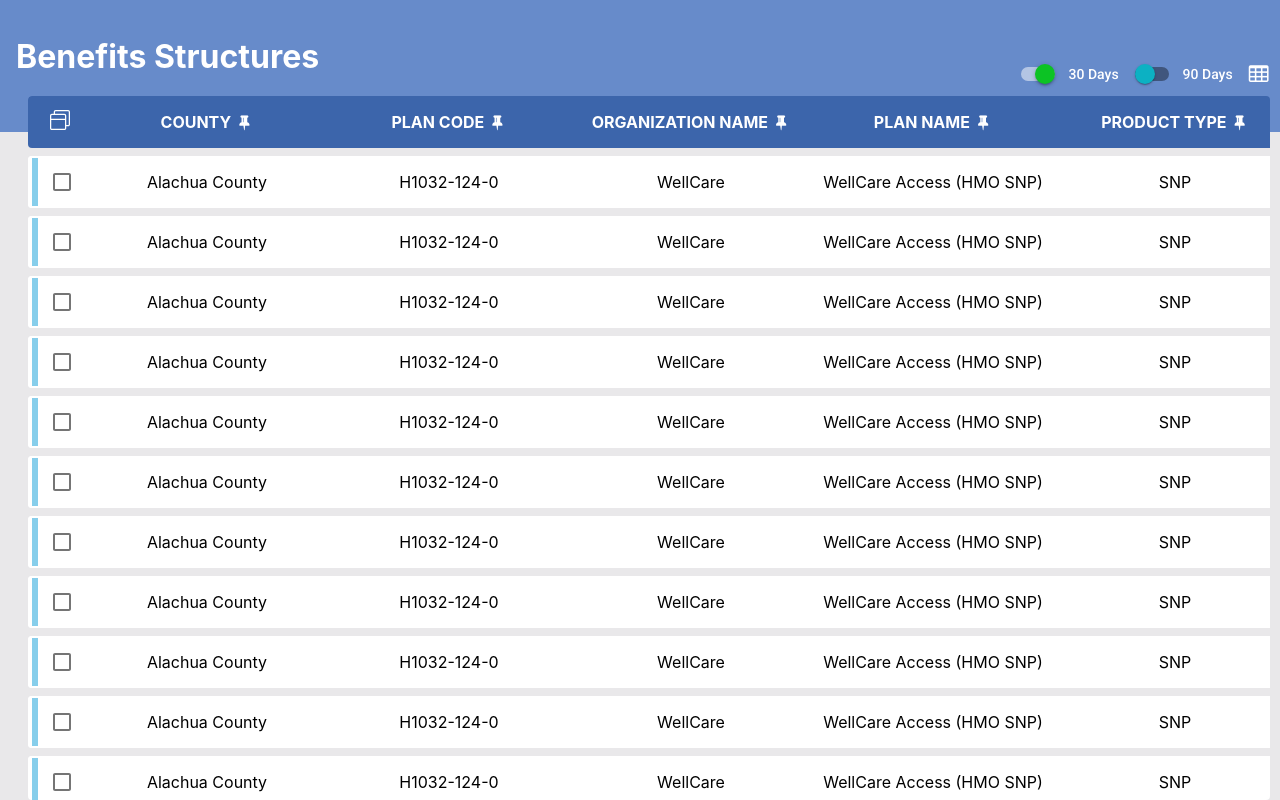
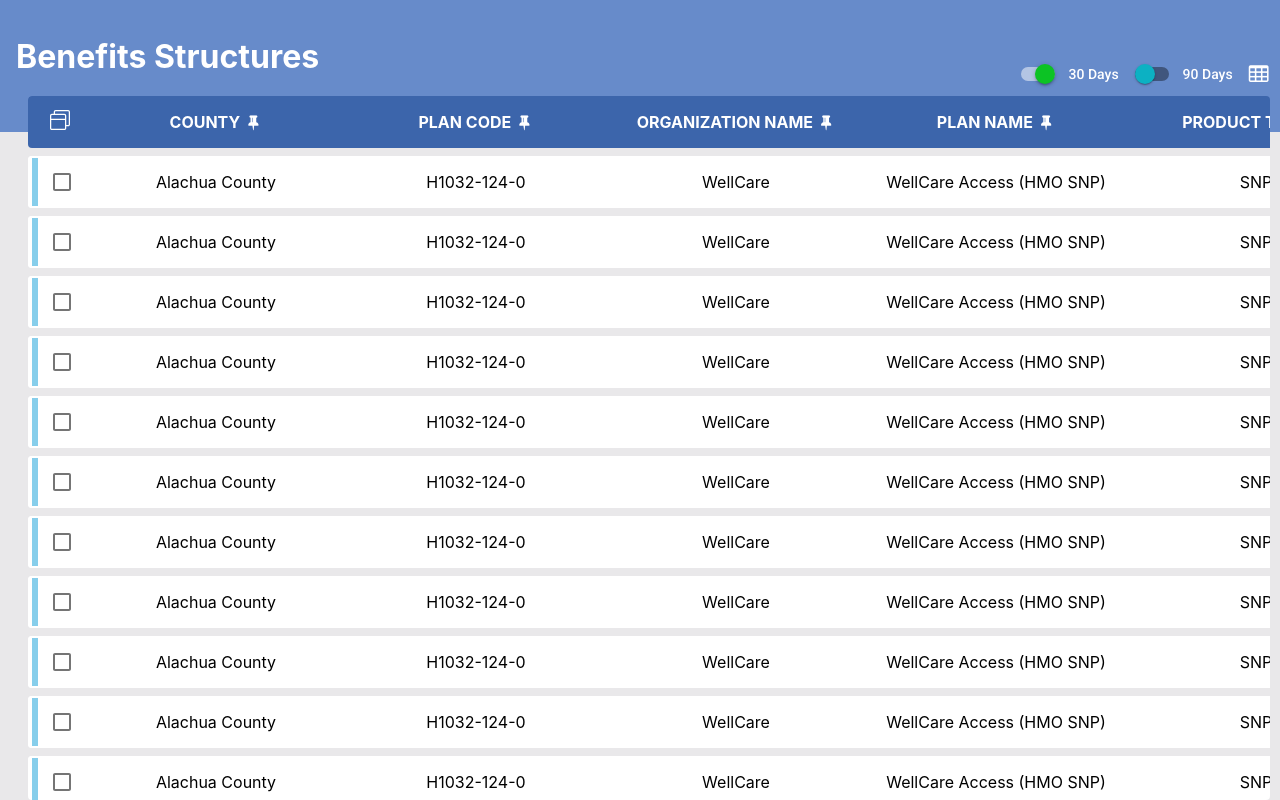
Before and after one commit to sai-public-user/new, a React (Create React App) app: page / in a window 1280 px wide. Built offline with nearby package versions, Linux system fonts and the light colour scheme; the HTML template or start-up script is replaced by a standard one.

Commit message:
Sorting cols asc and desc

```diff
--- a/src/common/Table/SampleData.js
+++ b/src/common/Table/SampleData.js
@@ -57,6 +57,8 @@
 for(let i = 0; i < 20; i++) {
   let data = {...row};
   data.id = i;
+  data.monthly_premium = i + 1;
+  data.current_enrollees = i + 1 * i;
   rows.push(data);
 }
 
--- a/src/common/Table/SharedStyles.js
+++ b/src/common/Table/SharedStyles.js
@@ -34,9 +34,9 @@
     align-content: center;
     flex-basis: 0;
     flex-grow: 1;
-    max-width: 242px;
+    max-width: 260px;
     position: relative;
-    width: 242px;
+    width: 260px;
     display: flex;
     flex-wrap: wrap;
     justify-content: center;
@@ -122,9 +122,9 @@
     align-content: center !important;
     flex-basis: 0;
     flex-grow: 1;
-    max-width: 242px;
+    max-width: 260px;
     position: relative;
-    width: 242px;
+    width: 260px;
     display: flex;
     flex-wrap: wrap;
     min-height: 52px;
@@ -196,13 +196,21 @@
 const Rows = styled.div `
     overflow-y: scroll;
     height: -webkit-fill-available;
+    overflow-x: visible;
 `;
 
 const HeaderData = styled.div `
-    overflow: hidden;
+    overflow-x: visible;
+    overflow-y: hidden;
 `;
 
 const HeaderCheck = styled.div `
+`;
+
+const SortIcon = styled.div `
+    margin-left: 0.5rem;
+    align-items: center;
+    display: flex;
 `;
 
 export default {
@@ -230,4 +238,5 @@
     Rows,
     HeaderData,
     HeaderCheck,
+    SortIcon,
 };
--- a/src/common/Table/header.js
+++ b/src/common/Table/header.js
@@ -9,6 +9,7 @@
     HeaderCell,
     HeaderPin,
     HeaderParent,
+    SortIcon,
 } = Styles.default;
 
 const windowRestorSvg = (compare) => (
@@ -19,7 +20,8 @@
     const {
         pinned = [], headers = [],
         isPinned, hasPinnedColumns,
-        pinnedRow, compare,
+        pinnedRow, compare, sortedCol,
+        onCellClick,
     } = props;
     return (
         <TableHeader>
@@ -31,10 +33,11 @@
             {headers.map(col => {
                 const { name = '', value = '' } = col;
                 return (
-                    <HeaderCell key={value} name={value}>
+                    <HeaderCell key={value} name={value} onClick={()=>onCellClick(value)}>
                         {value.indexOf('Mail Order') !== -1 || value.indexOf('Retail Order') !== -1 ? (<Headername><HeaderParent>{value.replace(' - 30', '').replace(' - 90', '')}</HeaderParent><hr /><div>{name}</div></Headername>) : null}
                         {value.indexOf('Mail Order') === -1 && value.indexOf('Retail Order') === -1 && (<Headername>{name}</Headername>)}
                         {hasPinnedColumns && (<HeaderPin className={`${pinned.includes(value) ? 'text-info' : ''}`} name={value} onClick={isPinned}><i className="fa fa-thumb-tack" aria-hidden="true" /></HeaderPin>)}
+                        {sortedCol && sortedCol[value] && <SortIcon name={value}>{(sortedCol[value] === 'asc' ? <i class="fa fa-arrow-up" /> : <i class="fa fa-arrow-down" />)}</SortIcon>}
                     </HeaderCell>
                 );
             })}
--- a/src/common/Table/table.js
+++ b/src/common/Table/table.js
@@ -24,6 +24,7 @@
             compareLimit: 5,
             compareRows: [],
             showCmpDialog: false,
+            sortedCol: {},
         };
     }
 
@@ -80,27 +81,50 @@
         this.setState({ compareRows, showCmpDialog: true })
     }
 
+    sortOrder = (row1, row2, type, value) => {
+        if (type === 'asc') {
+            if (row1[value] < row2[value]) return -1;
+            else if(row1[value] > row2[value]) return 1;
+            return 0;
+        }
+        else {
+            if (row1[value] > row2[value]) return -1;
+            else if(row1[value] < row2[value]) return 1;
+            return 0;
+        }
+    }
+
+    onCellClick = (value) => {
+        let { sortedCol = {}, rows } = this.state;
+        if (sortedCol && Object.keys(sortedCol).length > 0 && !sortedCol.hasOwnProperty(value)) sortedCol = {};
+        if (sortedCol.hasOwnProperty(value) && sortedCol[value] === 'asc') sortedCol[value] = 'desc'
+        else sortedCol[value] = 'asc';
+        rows.sort((row1, row2) => this.sortOrder(row1, row2, sortedCol[value], value));
+        this.setState({ sortedCol, rows });
+    }
+
     render() {
         const {
             pinned, headers,
             rows, checked,
             pinnedHeaders, compareRows,
             showCmpDialog,
+            sortedCol,
         } = this.state;
         const { days = [], hasPinnedColumns } = this.props;
         return (
             <div style={{	display: 'flex', flexWrap: 'wrap', maxHeight: '100vh'}}>
                 {hasPinnedColumns && pinnedHeaders.length > 0 && (
                     <div style={{ minWidth: `${pinnedHeaders.length * 15}%` }}>
-                      <Header headers={pinnedHeaders} compare={this.compareClicked} hasPinnedColumns pinned={pinned} pinnedRow isPinned={this.isPinned} />
+                      <Fragment><Header sortedCol={sortedCol} onCellClick={this.onCellClick} headers={pinnedHeaders} compare={this.compareClicked} hasPinnedColumns pinned={pinned} pinnedRow isPinned={this.isPinned} /></Fragment>
                       <Fragment>
                           {Array.isArray(rows) && rows.map((row, i) => <Row checked={checked} pinnedRow pinned={pinned} checkBoxChange={this.rowCheckBoxChange} row={row} key={i} headers={pinnedHeaders} />)}
                       </Fragment>
                   	</div>
 			    )}
 			    <div className="mainTable" style={{ minWidth: `${100 - pinnedHeaders.length * 15}%`, overflowX: 'scroll' }}>
-                    <Header headers={this.getHeaders(headers, days)} compare={this.compareClicked} hasPinnedColumns pinned={pinned} isPinned={this.isPinned} />
-			    	{ Array.isArray(rows) && rows.map((row, i) => <Row checked={checked} checkBoxChange={this.rowCheckBoxChange} row={row} key={i} headers={this.getHeaders(headers, days)} pinned={pinned} />)}
+                    <Fragment><Header sortedCol={sortedCol} onCellClick={this.onCellClick} headers={this.getHeaders(headers, days)} compare={this.compareClicked} hasPinnedColumns pinned={pinned} isPinned={this.isPinned} /></Fragment>
+			    	<Fragment>{ Array.isArray(rows) && rows.map((row, i) => <Row checked={checked} checkBoxChange={this.rowCheckBoxChange} row={row} key={i} headers={this.getHeaders(headers, days)} pinned={pinned} />)}</Fragment>
 			    </div>
                 <Dialog open={showCmpDialog} onClose={() => this.setState({ showCmpDialog: false })} >
                     <DialogTitle id="simple-dialog-title">Comparison View</DialogTitle>
```
